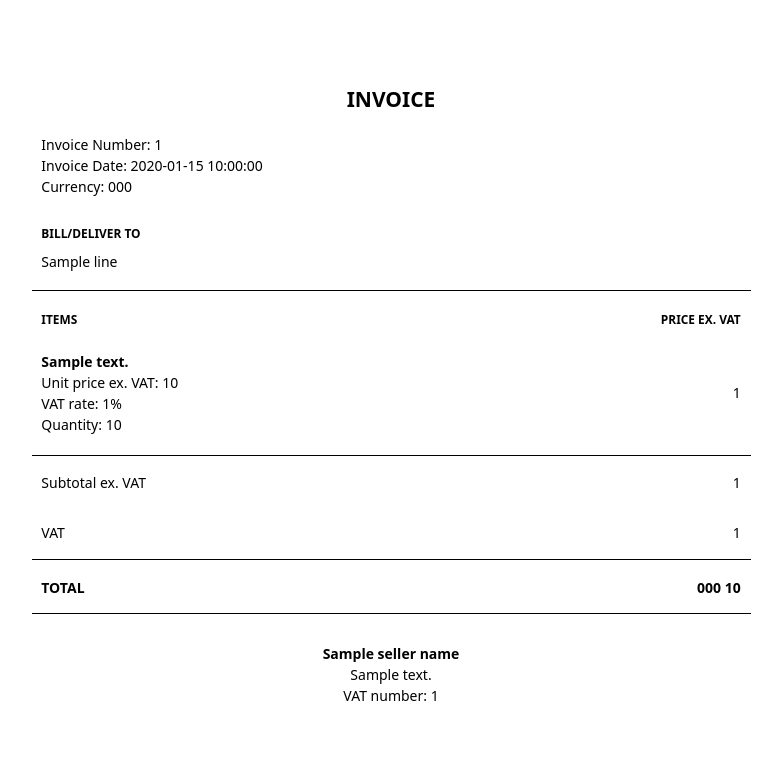
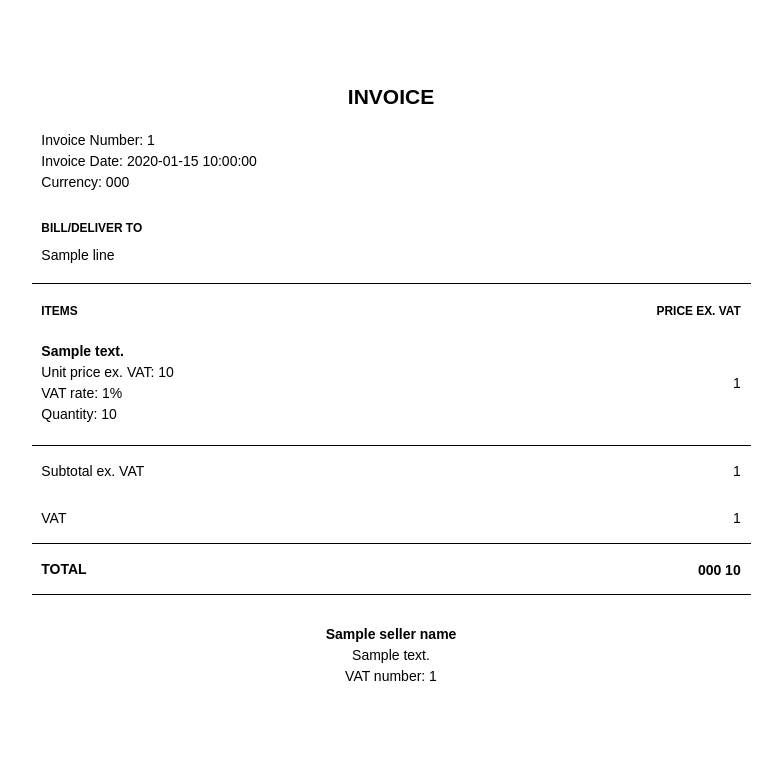
Before and after one commit to e-mit/vat-invoice, a Flask app: template templates/invoice.html in a window 1280 px wide. Shown: the top 781 px of the page, without its empty margins (249-1031 px from the left). Run offline with Flask 3, Linux system fonts and the light colour scheme; the template is opened without the code that fills it: most values are stand-ins (such as "Sample title", 1, 10 or a date in 2020).

Commit message:
Simplify font family and weight

```diff
--- a/templates/invoice.html
+++ b/templates/invoice.html
@@ -148,8 +148,8 @@
         width: 831px;
         margin: auto;
         padding: 4em;
-        font-family: "Noto Sans", sans-serif;
-        font-weight: 250;
+        font-family: sans-serif;
+        font-weight: 300;
       }
 
       .header {
```
